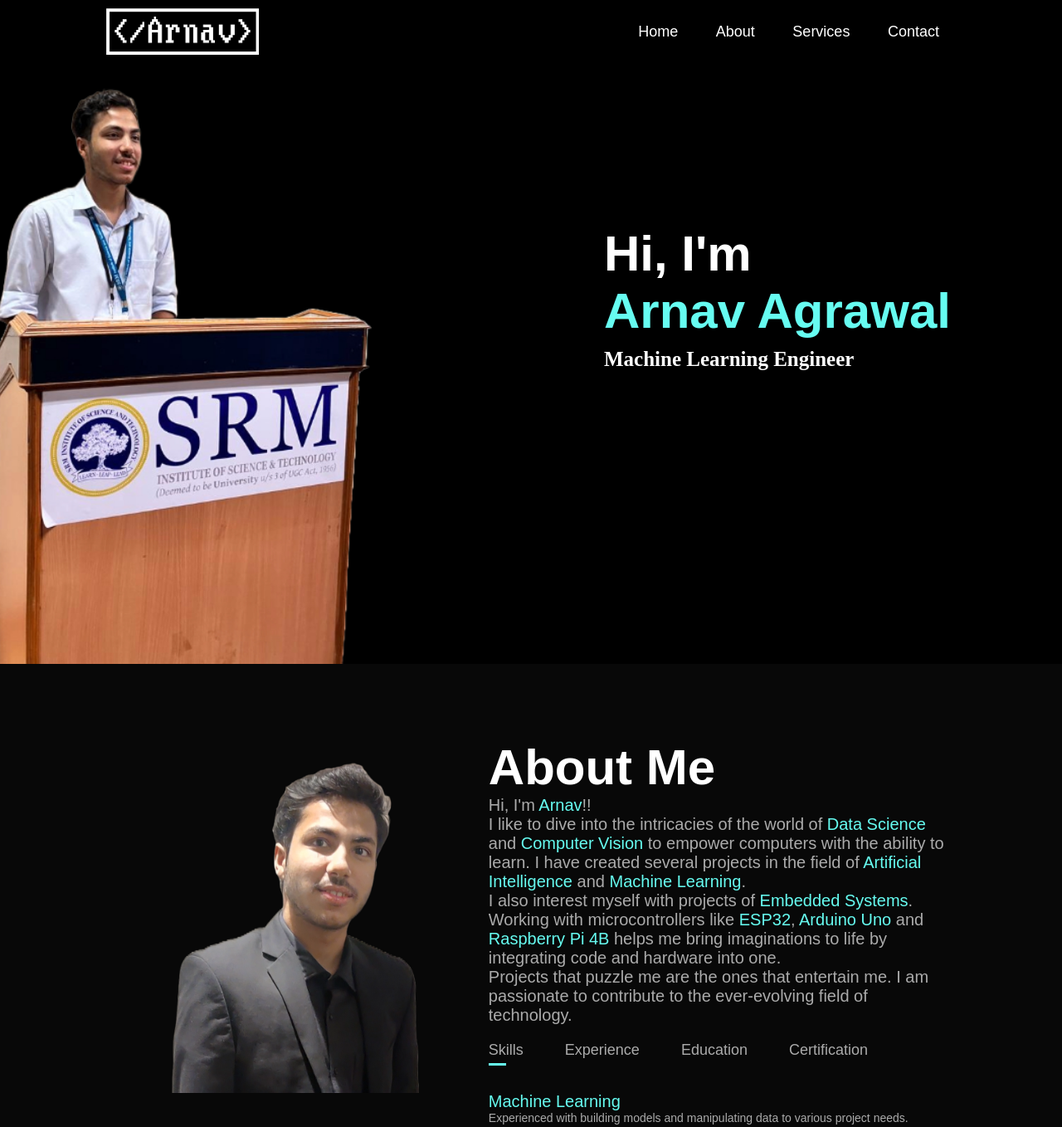
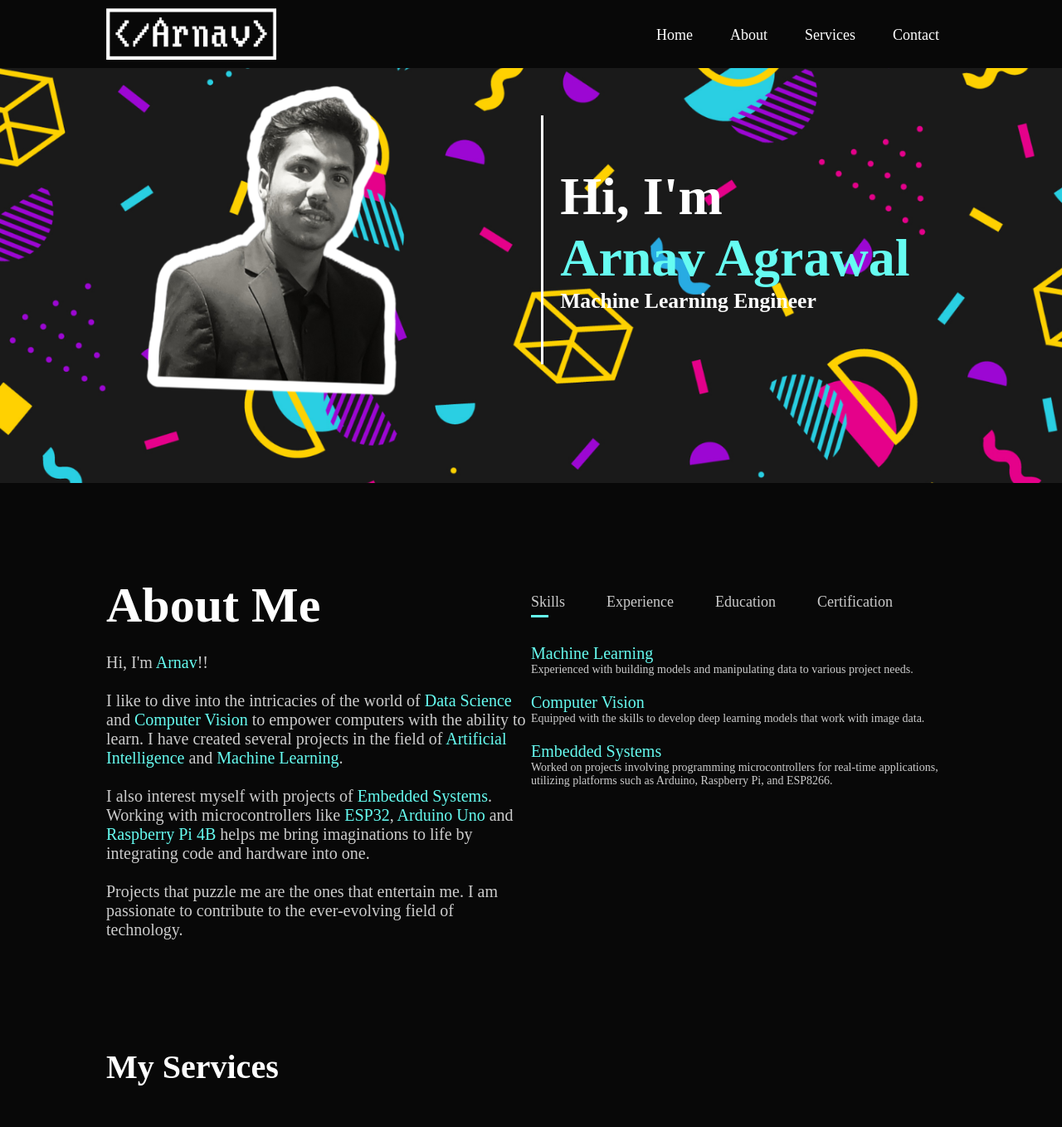
Before and after one commit to arnavagrawal2701/ArnavAgrawal, a plain HTML site: page index.html in a window 1280 px wide. Shown: the top 1358 px of the page at 83% size. Drawn offline with Linux system fonts and the light colour scheme.

Commit message:
Increase Responsiveness

```diff
--- a/index.html
+++ b/index.html
@@ -3,51 +3,60 @@
 <head>
     <meta charset="UTF-8">
     <meta name="viewport" content="width=device-width, initial-scale=1.0">
-    <title>Personal Portfolio website</title>
+    <title>Arnav Agrawal</title>
     <link rel="stylesheet" href="style.css">
     <script src="https://kit.fontawesome.com/284221ed8d.js" crossorigin="anonymous"></script>
-
+    <style>
+        .left-align{
+            text-align: left;
+        }
+    </style>
 </head>
 <body>
 
     <button onclick="topFunction()" id="myBtn" title="Go to top"><i class="fa-solid fa-arrow-up"></i></button>
 
-    <div id="header">
-
-        <div class="container">
-            <nav>
+    <nav class="visible-md">
         <img src="LogoME1.png" alt="" class="logo">
         <ul>
             <li><a href="#header">Home</a></li>
             <li><a href="#about">About</a></li>
             <li><a href="#services">Services</a></li>
-                    <!-- <li><a href="#">Portfolio</a></li> -->
             <li><a href="#contact">Contact</a></li>
         </ul>
     </nav>
+
+    <div id="header">
+        <div class="container">
+            <div class = "header-content">
+                <div class="header-img" align="center">
+                    <img src="1st2.png">
+                </div>
+                <div class="shape visible-md"></div>
                 <div class="header-text">
                     <h1>Hi, I'm <br><span>Arnav Agrawal</span></h1>
                     <h3>Machine Learning Engineer</h3>
-
                 </div>
             </div>
-        <!-- <img src="IMG20230719121252-removebg-preview.png" alt="" id="bgimg">    -->
+        </div>
     </div>
     <div id="about">
         <div class="parallax">
         <div class="container">
             <div class="row">
                 <div class="about-col-1">
-                    <img src="2nd.png" alt="">
+                    <br>
+                    <h1 align="left" class="subtitle">About Me<br></h1>
+                    <p align="left" class="intro">
+                        <br>
+                        Hi, I'm <span>Arnav</span>!!
+                        <br><br>I like to dive into the intricacies of the world of <span>Data Science</span> and <span>Computer Vision</span> to empower computers with the ability to learn. I have created several projects in the field of <span>Artificial Intelligence</span> and <span>Machine Learning</span>.
+                        <br><br>I also interest myself with projects of <span>Embedded Systems</span>. Working with microcontrollers like <span>ESP32</span>, <span>Arduino Uno</span> and <span>Raspberry Pi 4B</span> helps me bring imaginations to life by integrating code and hardware into one.
+                        <br><br>Projects that puzzle me are the ones that entertain me. I am passionate to contribute to the ever-evolving field of technology.
+                    </p>
                 </div>
                 <div class="about-col-2">
-                    <h1 class="subtitle">About Me</h1>
-                    <p class="intro">
-                        Hi, I'm <span>Arnav</span>!!
-                        <br>I like to dive into the intricacies of the world of <span>Data Science</span> and <span>Computer Vision</span> to empower computers with the ability to learn. I have created several projects in the field of <span>Artificial Intelligence</span> and <span>Machine Learning</span>.
-                        <br>I also interest myself with projects of <span>Embedded Systems</span>. Working with microcontrollers like <span>ESP32</span>, <span>Arduino Uno</span> and <span>Raspberry Pi 4B</span> helps me bring imaginations to life by integrating code and hardware into one.
-                        <br>Projects that puzzle me are the ones that entertain me. I am passionate to contribute to the ever-evolving field of technology.
-                    </p>
+                    <br>
                     <div class="tab-titles">
                         <p class="tab-links active-link" onclick="opentab('skills')">Skills</p>
                         <p class="tab-links "onclick="opentab('experience')">Experience</p>
@@ -103,17 +112,17 @@
             <h1 class="sub-title">My Services</h1>
             <div class="services-list">
                 <div>
-                    <i class="fa-solid fa-code fa-fade"></i>
+                    <i class="fa-solid fa-code"></i>
                     <h2>Machine Learning</h2>
                     <p>I can create and deploy custom machine learning models, tailoring solutions to unique client needs and extracting insights from diverse datasets, redefining possibilities in artificial intelligence.</p>
                 </div>
                 <div>
-                    <i class="fa-solid fa-camera fa-fade"></i>
+                    <i class="fa-solid fa-camera"></i>
                     <h2>Computer Vision</h2>
                     <p>I can create computer vision based systems, deployed for puproses like quality monitoring and security checks.</p>
                 </div>
                 <div>
-                    <i class="fa-solid fa-microchip fa-fade"></i>
+                    <i class="fa-solid fa-microchip"></i>
                     <h2>Embedded Systems</h2>
                     <p>I can work with programming embedded systems projects to aim develop products tailor made to client needs.</p>
                 </div>
--- a/style.css
+++ b/style.css
@@ -1,7 +1,7 @@
 *{
     margin: 0;
     padding: 0;
-    font-family:  sans-serif,Arial, Helvetica;
+    font-family:'Times New Roman', Times, serif;
     box-sizing: border-box;
 }
 html{
@@ -16,32 +16,31 @@ body{
 #header{
 
     width: 100%;
-    height: 100vh;
-    background-image: url("1st.jpeg");
+    height: 100%;
+    background-image: url("bg.png");
     background-size: cover;
     background-position: center;
 
     min-height: 500px;
 
-  /* Create the parallax scrolling effect */
-  background-attachment: fixed;
-  background-position: center;
-  background-repeat: no-repeat;
-  background-size: cover;
+    /* Create the parallax scrolling effect */
+    background-attachment: fixed;
+    background-position: center;
+    background-repeat: no-repeat;
+    background-size: cover;
 
 }
 
-.container{
-    padding: 10px 10%;
-}
 nav{
     display: flex;
     align-items: center;
     justify-content: space-between;
     flex-wrap: wrap;
+    padding: 10px 10%;
+    position: abolute;
 }
 .logo{
-    width: 184px;
+    max-width: 20%;
 
 }
 nav ul li{
@@ -71,46 +70,77 @@ nav ul li a::after{
 nav ul li a:hover::after{
     width: 100%;
 }
+
+.container{
+    padding: 10px 10%;
+}
+
+.header-content{
+    display: flex;
+    justify-content: center;
+    align-items: center;
+}
+
+.header-img img {
+    /* margin-top: 20%; */
+    width: 70%;
+    height: auto;
+    /* flex-basis: 30%; */
+    margin-right: 20%;
+    rotate: z -2deg;
+    animation: mymove 2s infinite;
+}
+
+@keyframes mymove {
+  49% {rotate: z -2deg;}
+  50% {rotate: z 2deg;}
+  99% {rotate: z 2deg;}
+  100% {rotate: z -2deg;}
+}
+
+.shape{
+    /* margin-top: 14%; */
+    height: 300px;
+    width: 5px;
+    background-color: #ffffff;
+    margin-right: 2%;
+}
+
 .header-text{
-    margin-top: 20%;
+    /* margin-top: 10%; */
     font-size: 30px;
+    float: right;
+    flex-basis: 80%;
 }
 .header-text h3{
     font-family:'Times New Roman', Times, serif;
-    font-size: 25px;
-    margin-top: 10px;
-    margin-left: 600px
+    font-size: 2vw;
+    text-align: left;
 }
 .header-text h1{
-    font-size: 60px;
-    margin-left: 600px
+    font-size: 5vw;
+    text-align: left;
 }
 .header-text h1 span{
     color: #66fcf1;
 }
 
-
 #about{
     padding: 80px 0;
-    color: #ababab;
+    color: #cccccc;
 }
 .row{
     display: flex;
-    justify-content: space-between;
-    flex-wrap: nowrap;
+    /* justify-content: space-between; */
+    flex-wrap: wrap;
+    width: 100%;
 }
 .about-col-1{
-    flex-basis: 35%;
+    flex-basis: 50%;
 }
-.about-col-1 img{
-    width: 125%;
-    /* height: 100vh; */
-    border-radius: 75px;
-    /* padding-bottom: 10px; */
-    padding-left: 10px;
-}
+
 .about-col-2{
-    flex-basis: 55%;
+    flex-basis: 50%;
 }
 .subtitle{
     font-size: 60px;
```
Also changed, not shown: 1st.jpeg (deleted), 1st2.png (added), 2nd.png (deleted), bg.png (added). Lines whose indentation alone changed are shown as unchanged.
